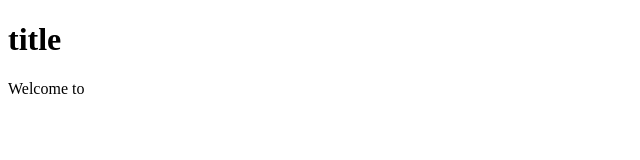
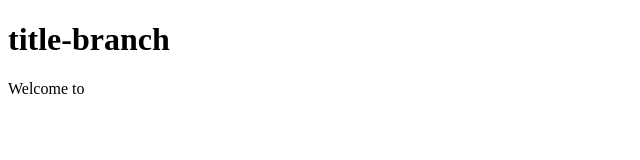
Before and after one commit to skylarMK/node, a plain HTML site: page index.html in a window 1280 px wide. Shown: the whole page, without its empty margins (0-640 px from the left). Drawn offline with Linux system fonts and the light colour scheme.

Commit message:
修改標題

```diff
--- a/index.html
+++ b/index.html
@@ -7,7 +7,7 @@
     <title>Document</title>
 </head>
 <body>
-    <h1>title</h1>
+    <h1>title-branch</h1>
     <p>Welcome to</p>
 </body>
 </html>
```
